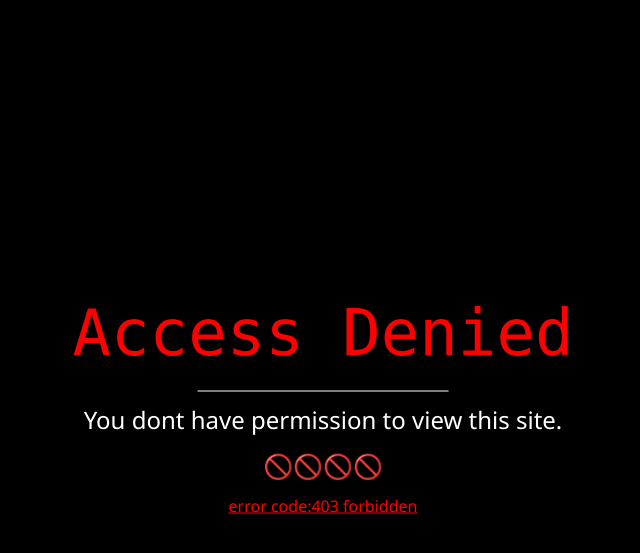
After one commit to olugben/Idealpermpro, a Django app: page /only-for-ceo in a window 1280 px wide. The commit adds this page. Shown: the top 553 px of the page, without its empty margins (317-957 px from the left). Run offline with Django 4.2, Linux system fonts and the light colour scheme; the visitor is signed in with stand-in values (Sample User, id 1).

Commit message:
accessdenied

```diff
--- a/Idealpro/Ideaapp/views.py
+++ b/Idealpro/Ideaapp/views.py
@@ -28,9 +28,9 @@ def Ceo(request):
         if request.user.groups.filter(name="C-level"):
             use=User.objects.all()
             role=Role.objects.all()
-            print(use)
+
             return render(request,"ceo.html",{"user":use,"role":role})
         else:
-            return HttpResponseNotFound("<h1>You dont have sufficient permission</h1>")
+            return render(request,"denied.html")
 def Home(request):
     return render(request, "home.html")
--- /dev/null
+++ b/Idealpro/templates/denied.html
@@ -0,0 +1,36 @@
+<!DOCTYPE html>
+<html>
+<head>
+<title>Access Denied</title>
+<meta name="viewport" content="width=device-width, initial-scale=1.0"/>
+<meta charset="UTF-8">
+<link rel="stylesheet" href="style.css">
+<link rel="stylesheet" href="https://www.w3schools.com/w3css/4/w3.css">
+</head>
+<body>
+<div class="w3-display-middle">
+<h1 class="w3-jumbo w3-animate-top w3-center"><code>Access Denied</code></h1>
+<hr class="w3-border-white w3-animate-left" style="margin:auto;width:50%">
+<h3 class="w3-center w3-animate-right">You dont have permission to view this site.</h3>
+<h3 class="w3-center w3-animate-zoom">🚫🚫🚫🚫</h3>
+<h6 class="w3-center w3-animate-zoom">error code:403 forbidden</h6>
+</div>
+</body>
+<style>
+    body{
+background-color: black;
+color: white;
+}
+
+h1 {
+color: red;
+}
+
+h6{
+color: red;
+text-decoration: underline;
+}
+
+
+</style>
+</html>
--- a/Idealpro/templates/home.html
+++ b/Idealpro/templates/home.html
@@ -200,8 +200,8 @@
     <a href="#" class="logo">Developer</a>
     <nav class="nav-items">
       <a href = "{% url 'admin:index' %}">Login to Admin</a>
-      <a href="#">About</a>
-      <a href="#">Contact</a>
+      <a href = "{% url 'addtoceogroup' %}">Join CEO</a>
+      <a href ="{% url 'only-for-ceo' %}">Only CEO page</a>
     </nav>
   </header>
   <main>
```
Also changed, not shown: Idealpro/templates/addtocsuite.html (+47 -11 lines), README.md.
